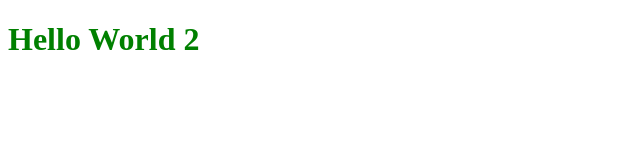
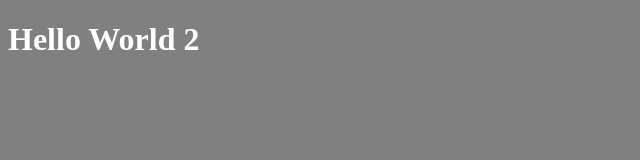
Before and after one commit to emanuelmoniz/git-101, a plain HTML site: page index.html in a window 1280 px wide. Shown: the whole page, without its empty margins (0-640 px from the left). Drawn offline with Linux system fonts and the light colour scheme.

Commit message:
added bg color and chaged text color

```diff
--- a/styles.css
+++ b/styles.css
@@ -1,3 +1,4 @@
 body {
-  color: green;
+  color: white;
+  background-color: grey;
 }
```
